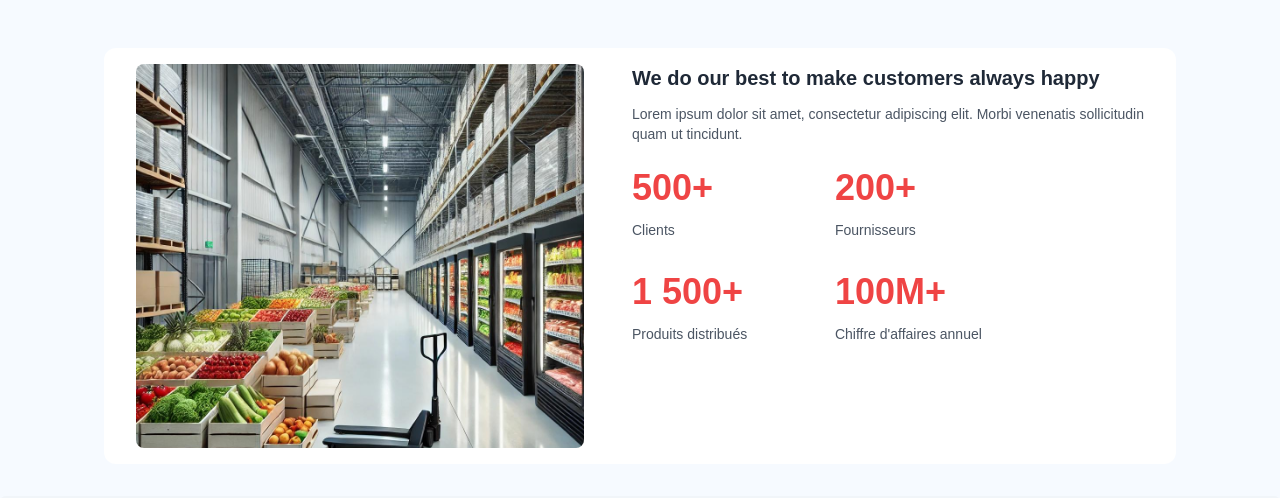
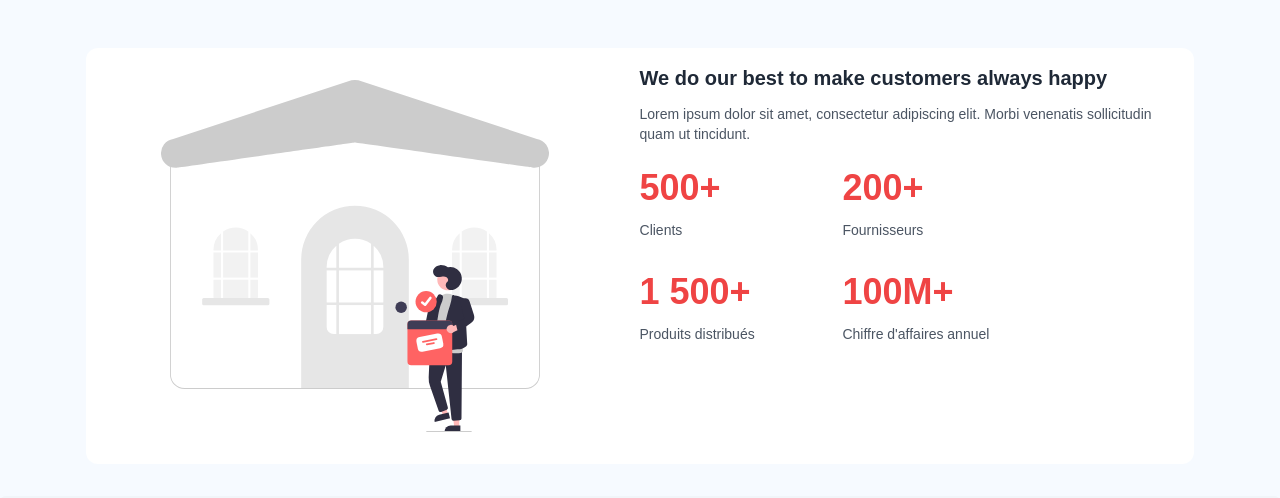
Before and after one commit to Madhavanvenkatesan/t-mizfood_front, a Next.js app: page /About in a window 1280 px wide. Shown: the part 200-698 px from the top of the page. Built offline with nearby package versions, Linux system fonts and the light colour scheme; no server answers.

Commit message:
run build

```diff
--- a/src/app/About/page.tsx
+++ b/src/app/About/page.tsx
@@ -34,8 +34,8 @@ export default function About() {
             <div className="max-w-screen-xl p-4 gap-x-12 items-start justify-between lg:flex md:px-8 bg-white rounded-xl">
                 <div className="sm:hidden lg:block lg:max-w-xl rounded-lg h-96 w-full sm:w-1/2 overflow-hidden object-center ">
                     <Image
-                        src="/warehouse.jpg"
-                        className="w-full h-full object-cover object-center"
+                        src="/delivery.svg"
+                        className="w-full h-full p-4 object-contain object-center"
                         alt="warehouse image"
                         width={100}
                         height={100}
```
Also changed, not shown: public/delivery.svg (added).
